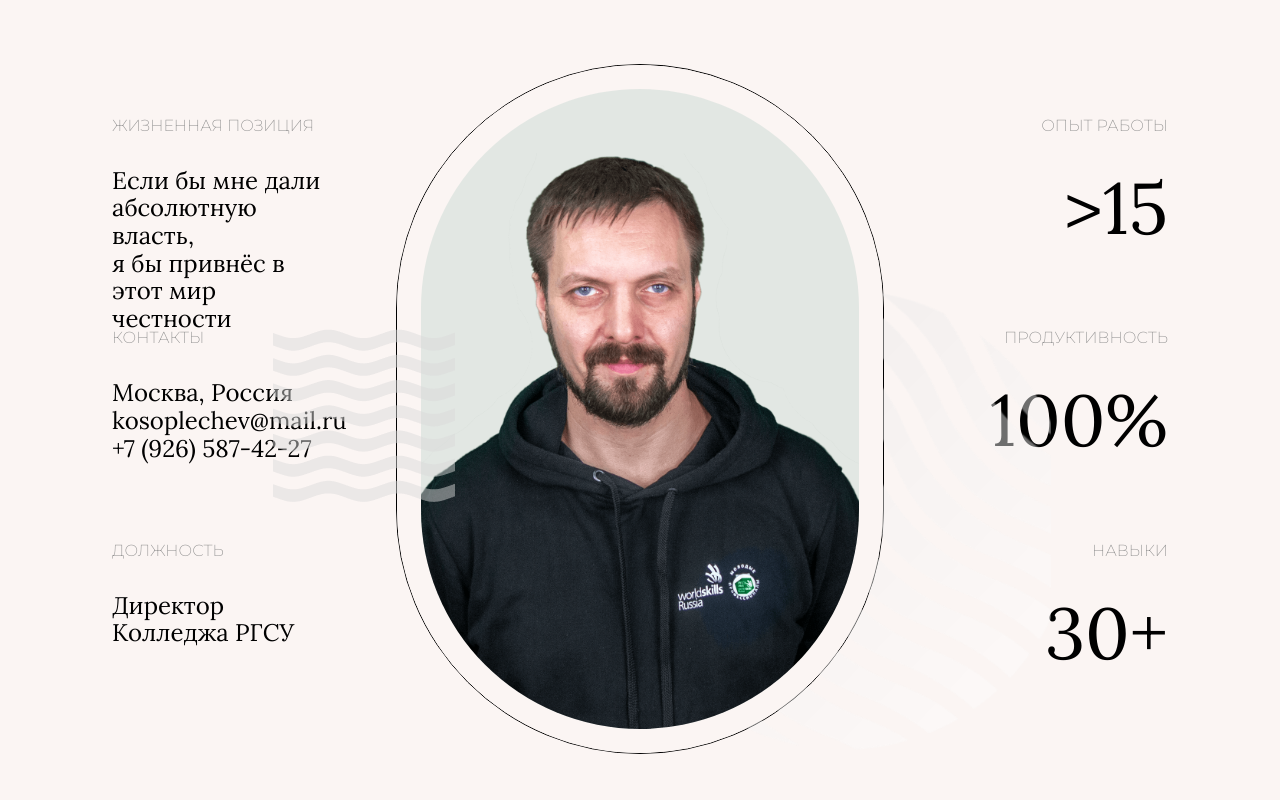
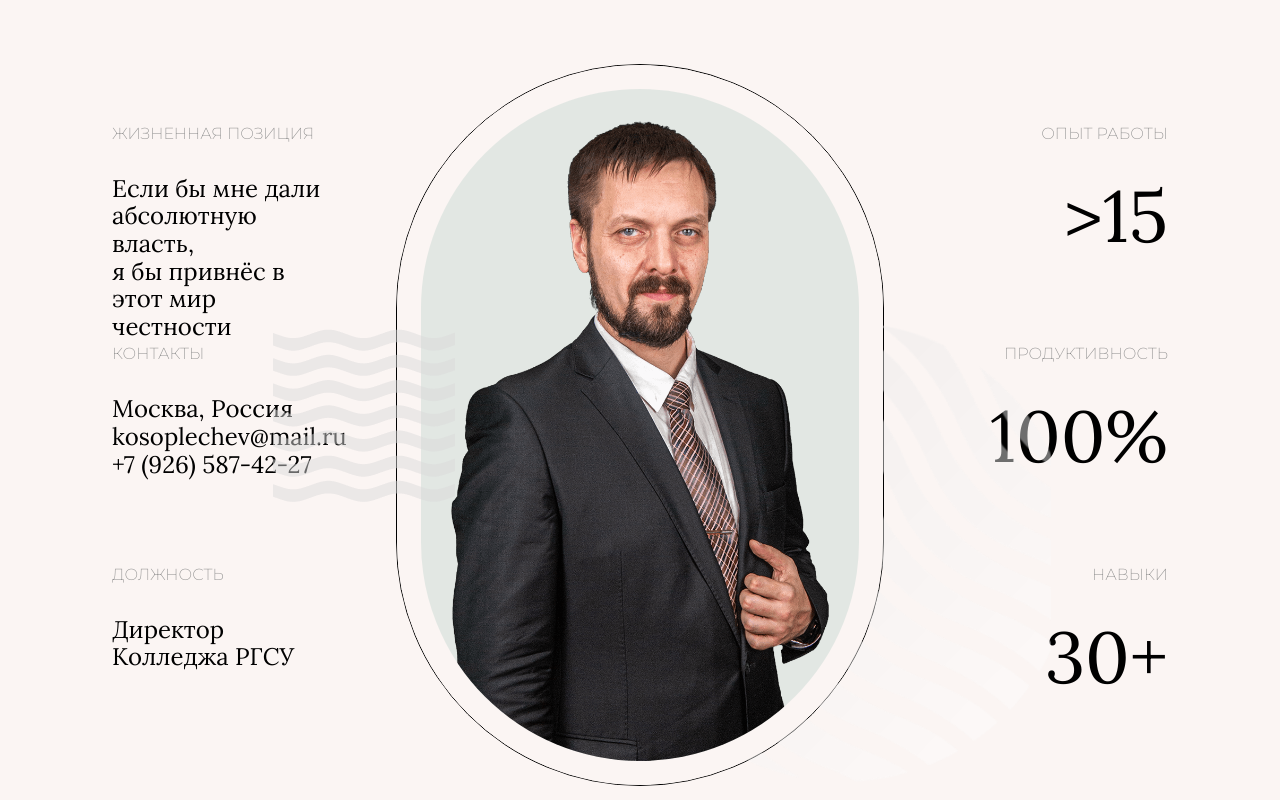
Before and after one commit to NikitaKozlov-R/kosoplechev.ru, a Vue app: page / in a window 1280 px wide. Shown: the part 800-1600 px from the top of the page. Built offline with nearby package versions, Linux system fonts and the light colour scheme.

Commit message:
back to old image

```diff
--- a/src/components/ks-welcome.vue
+++ b/src/components/ks-welcome.vue
@@ -35,7 +35,7 @@
         <div class="ks-welcome__frame--background">
           <img
             class="ks-welcome__frame--img"
-            src="@/assets/img/main-1-1.png"
+            src="@/assets/img/main-1.png"
             alt="Косоплечев Алексей Владимирович"
             draggable="false"
           />
@@ -119,8 +119,7 @@ export default {
   z-index: 1;
 }
 .ks-welcome__frame--background {
-  /* height: 720px; -- Размер для main-1 */
-  height: 688px;
+  height: 720px;
   overflow: hidden;
   border-radius: 45rem;
   border: 3rem solid var(--general-background);
@@ -130,10 +129,8 @@ export default {
   z-index: 3;
 }
 .ks-welcome__frame--img {
-  /* height: 920px;
-  margin-top: 32px; -- Размер для main-1 */
-  height: 584px;
-  margin-top: 64px;
+  height: 920px;
+  margin-top: 32px;
   background: unset;
   position: relative;
   user-select: none;
```
Also changed, not shown: src/assets/img/block-4.jpg (deleted), src/assets/img/main-1-1.png (deleted).
